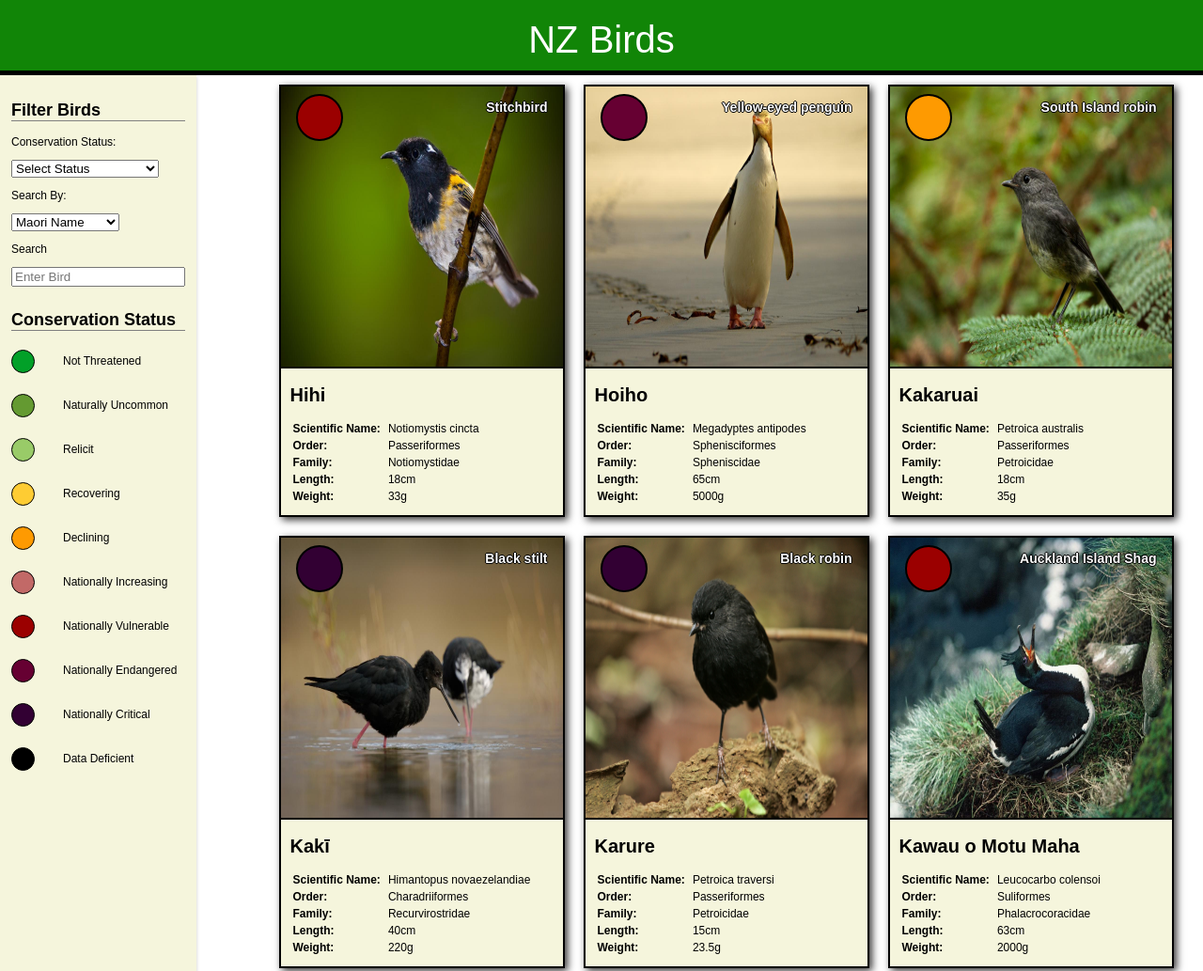
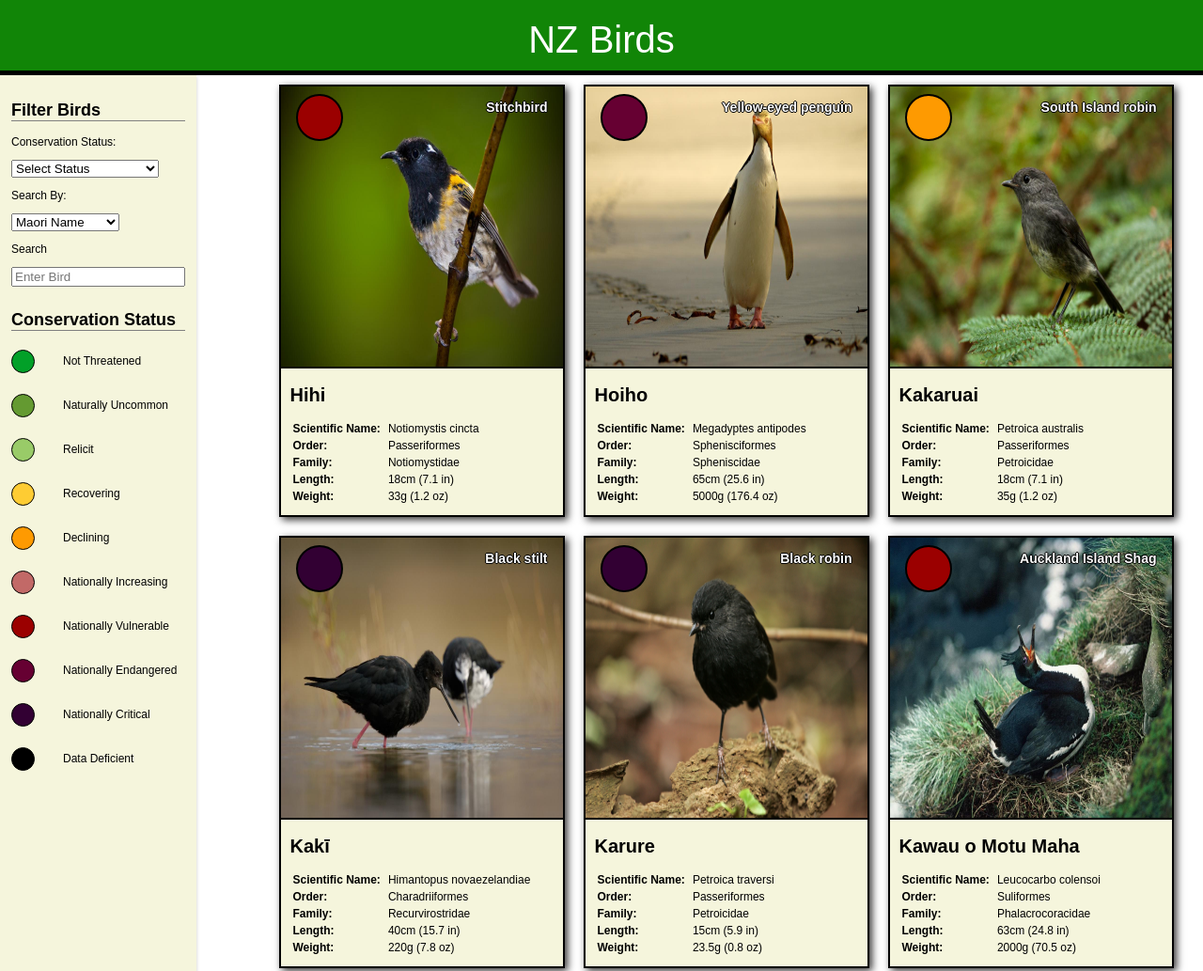
Before and after one commit to fitbe930/Assignment1, a plain HTML site: page webpage.html in a window 1280 px wide. Shown: the top 1033 px of the page at 94% size. Drawn offline with Linux system fonts and the light colour scheme.

Commit message:
W3C validator compliance changes

```diff
--- a/nzbird.json
+++ b/nzbird.json
@@ -272,7 +272,7 @@
             },
             "weight": {
                 "value": 900.0,
-                "units": "1100"
+                "units": "g"
             }
         }
     },
@@ -558,7 +558,7 @@
             },
             "weight": {
                 "value": 41.0,
-                "units": "52"
+                "units": "g"
             }
         }
     },
@@ -590,7 +590,7 @@
             },
             "weight": {
                 "value": 426.0,
-                "units": "340"
+                "units": "g"
             }
         }
     },
--- a/webpage.html
+++ b/webpage.html
@@ -3,7 +3,8 @@
 
 <head>
     <link href="webstyle.css" rel="stylesheet">
-    <meta charset="UFT-8" content="width = device-width, initial-scale=1.0">
+    <meta charset="UTF-8">
+    <meta name="responsive" content="width = device-width, initial-scale=1.0">
     <script defer src="website.js"></script>
     <title>Nz Birds</title>
 </head>
--- a/website.js
+++ b/website.js
@@ -32,8 +32,8 @@ async function func() {
         table.innerHTML = "<tr><td> Scientific Name: <td><td class = 'sci'>" + birds[i].scientific_name
             + "</td></tr><tr><td> Order: <td><td class = 'ord'>" + birds[i].order
             + "</td></tr><tr><td> Family: <td><td class = 'family'>" + birds[i].family
-            + "</td></tr><tr><td> Length: <td><td class = 'length'>" + birds[i].size.length.value + birds[i].size.length.units
-            + "</td></tr><tr><td> Weight: <td><td class = 'weight'>" + birds[i].size.weight.value + birds[i].size.weight.units + "</td></tr>"
+            + "</td></tr><tr><td> Length: <td><td class = 'length'>" + birds[i].size.length.value + birds[i].size.length.units + " (" + (birds[i].size.length.value / 2.54).toFixed(1) + " in)"
+            + "</td></tr><tr><td> Weight: <td><td class = 'weight'>" + birds[i].size.weight.value + birds[i].size.weight.units + " (" + (birds[i].size.weight.value / 28.35).toFixed(1) + " oz) </td></tr>"
 
 
         div.append(p);      // photo credit
```
